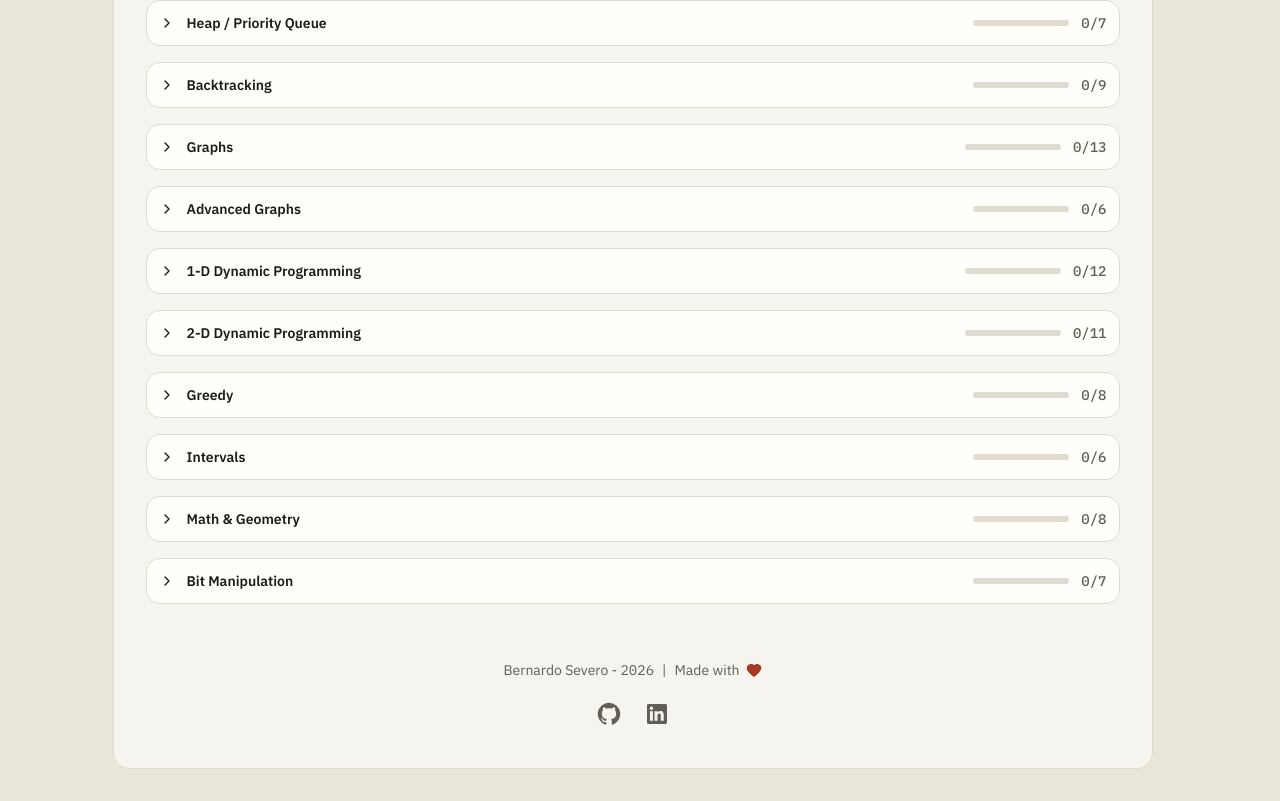
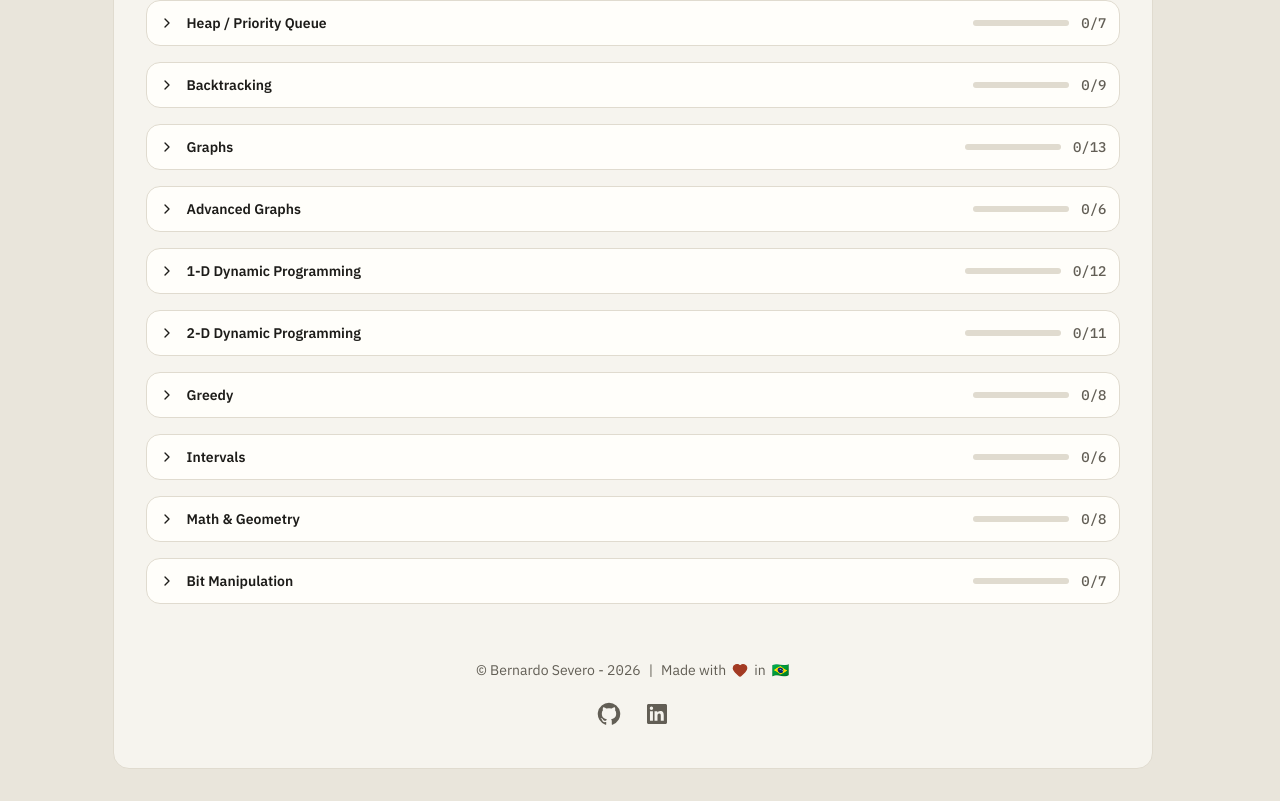
Before and after one commit to bernardosevero/dsa-learning, a React (Vite) app: page /problems in a window 1280 px wide. Shown: the part 1296-2097 px from the top of the page. Built offline with nearby package versions, Linux system fonts and the light colour scheme; no server answers.

Commit message:
✨ feat(ui): add copyright and Brazil to footer
Co-authored-by: Bernardo Severo <bernardoseverosilveira@gmail.com>

```diff
--- a/src/ui/shared/SiteFooter.tsx
+++ b/src/ui/shared/SiteFooter.tsx
@@ -16,13 +16,18 @@ export function SiteFooter() {
     >
       <p className="flex flex-wrap items-center justify-center gap-x-2 gap-y-1">
         <span>
-          {t.footer.author} - <span className="font-mono">{t.footer.year}</span>
+          {t.footer.copyright} {t.footer.author} -{" "}
+          <span className="font-mono">{t.footer.year}</span>
         </span>
         <span aria-hidden>|</span>
         <span className="inline-flex items-center gap-1.5">
           {t.footer.madeWith}
           <HeartIcon aria-hidden className="size-4 fill-current text-destructive" />
           <span className="sr-only">{t.footer.love}</span>
+          {t.footer.in}
+          <span role="img" aria-label={t.footer.brazil}>
+            {t.footer.brazilFlag}
+          </span>
         </span>
       </p>
       <div className="flex items-center gap-1">
--- a/src/ui/shared/strings.ts
+++ b/src/ui/shared/strings.ts
@@ -3,10 +3,14 @@ export const en = {
   appName: "dsa-learning",
   footer: {
     label: "About the creator",
+    copyright: "©",
     author: "Bernardo Severo",
     year: "2026",
     madeWith: "Made with",
     love: "love",
+    in: "in",
+    brazil: "Brazil",
+    brazilFlag: "🇧🇷",
     github: "GitHub",
     linkedin: "LinkedIn",
   },
```
